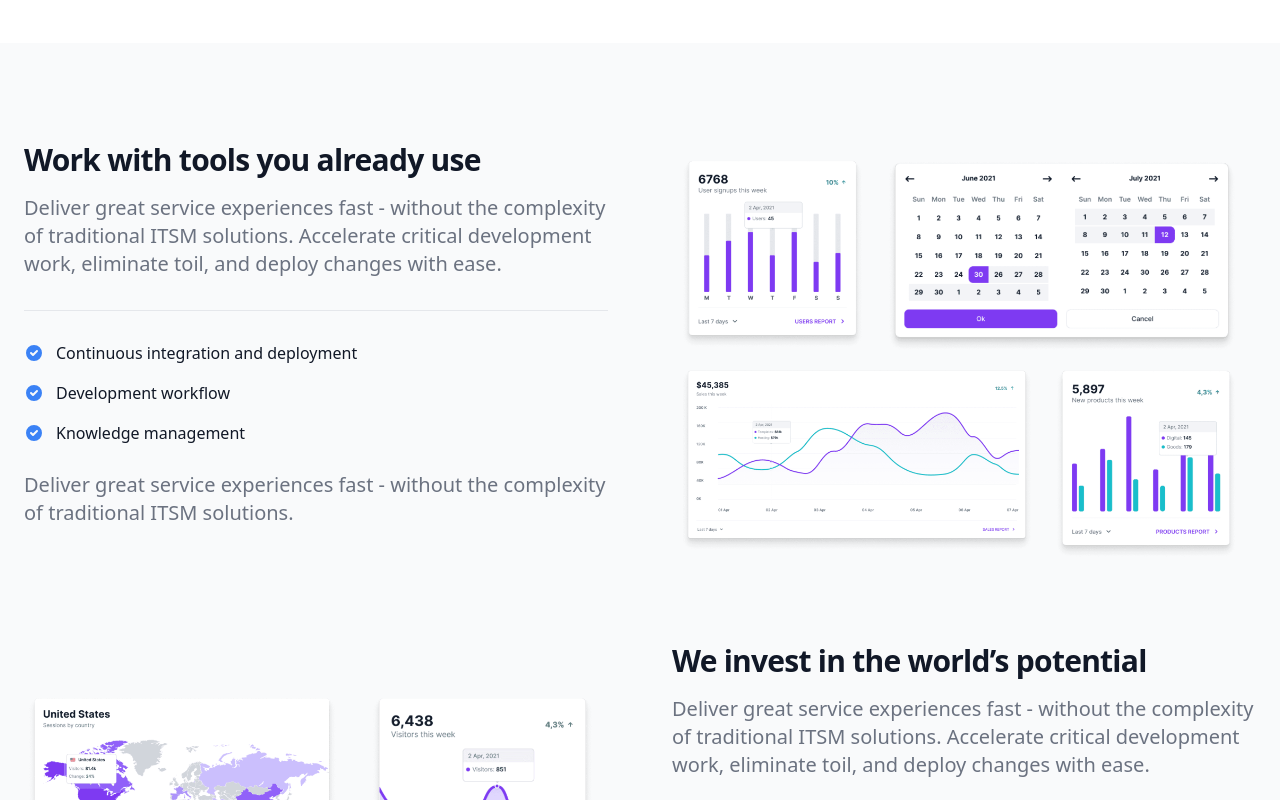
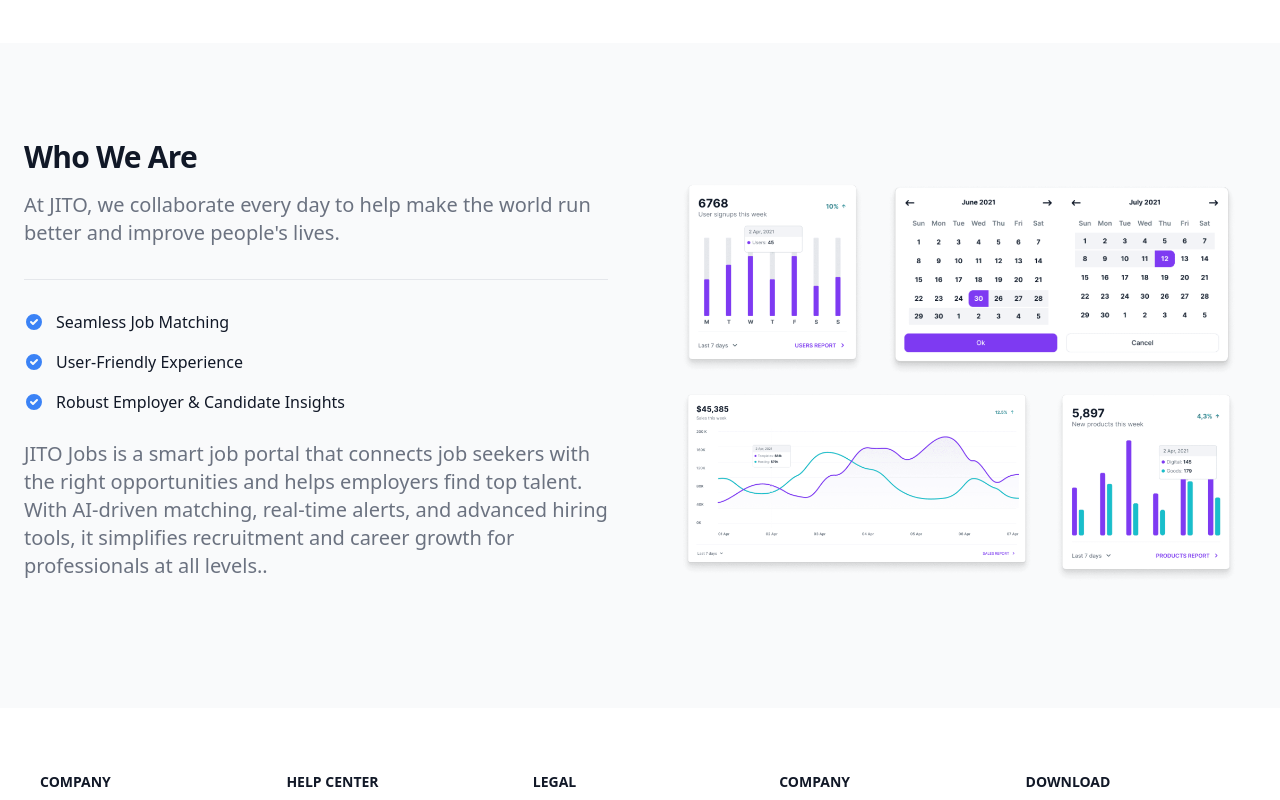
Before and after one commit to devapoorva/job-portal-frontend, a Next.js app: page / in a window 1280 px wide. Shown: the part 640-1440 px from the top of the page. Built offline with nearby package versions, Linux system fonts and the light colour scheme.

Commit message:
updated feature section

```diff
--- a/app/components/home/feature-section.tsx
+++ b/app/components/home/feature-section.tsx
@@ -13,11 +13,8 @@
                           whileInView={{ opacity: 1, x: 0 }}
                           transition={{ duration: 0.8, delay: 0.3, ease: "easeOut" }}
                                  className="text-gray-500 sm:text-lg dark:text-gray-400">
-                        <h2 className="mb-4 text-3xl font-extrabold tracking-tight text-gray-900 dark:text-white">Work
-                            with tools you already use</h2>
-                        <p className="mb-8 font-light lg:text-xl">Deliver great service experiences fast - without the
-                            complexity of traditional ITSM solutions. Accelerate critical development work, eliminate
-                            toil, and deploy changes with ease.</p>
+                        <h2 className="mb-4 text-3xl font-extrabold tracking-tight text-gray-900 dark:text-white">Who We Are</h2>
+                        <p className="mb-8 font-light lg:text-xl">At JITO, we collaborate every day to help make the world run better and improve people's lives.</p>
 
                         <ul role="list" className="pt-8 space-y-5 border-t border-gray-200 my-7 dark:border-gray-700">
                             <li className="flex space-x-3">
@@ -28,7 +25,7 @@
                                           d="M10 18a8 8 0 100-16 8 8 0 000 16zm3.707-9.293a1 1 0 00-1.414-1.414L9 10.586 7.707 9.293a1 1 0 00-1.414 1.414l2 2a1 1 0 001.414 0l4-4z"
                                           clipRule="evenodd"></path>
                                 </svg>
-                                <span className="text-base font-medium leading-tight text-gray-900 dark:text-white">Continuous integration and deployment</span>
+                                <span className="text-base font-medium leading-tight text-gray-900 dark:text-white">Seamless Job Matching</span>
                             </li>
                             <li className="flex space-x-3">
 
@@ -38,7 +35,7 @@
                                           d="M10 18a8 8 0 100-16 8 8 0 000 16zm3.707-9.293a1 1 0 00-1.414-1.414L9 10.586 7.707 9.293a1 1 0 00-1.414 1.414l2 2a1 1 0 001.414 0l4-4z"
                                           clipRule="evenodd"></path>
                                 </svg>
-                                <span className="text-base font-medium leading-tight text-gray-900 dark:text-white">Development workflow</span>
+                                <span className="text-base font-medium leading-tight text-gray-900 dark:text-white">User-Friendly Experience</span>
                             </li>
                             <li className="flex space-x-3">
 
@@ -48,11 +45,10 @@
                                           d="M10 18a8 8 0 100-16 8 8 0 000 16zm3.707-9.293a1 1 0 00-1.414-1.414L9 10.586 7.707 9.293a1 1 0 00-1.414 1.414l2 2a1 1 0 001.414 0l4-4z"
                                           clipRule="evenodd"></path>
                                 </svg>
-                                <span className="text-base font-medium leading-tight text-gray-900 dark:text-white">Knowledge management</span>
+                                <span className="text-base font-medium leading-tight text-gray-900 dark:text-white">Robust Employer & Candidate Insights</span>
                             </li>
                         </ul>
-                        <p className="mb-8 font-light lg:text-xl">Deliver great service experiences fast - without the
-                            complexity of traditional ITSM solutions.</p>
+                        <p className="mb-8 font-light lg:text-xl">JITO Jobs is a smart job portal that connects job seekers with the right opportunities and helps employers find top talent. With AI-driven matching, real-time alerts, and advanced hiring tools, it simplifies recruitment and career growth for professionals at all levels..</p>
                     </motion.div>
                     <motion.div initial={{ opacity: 0, x: "100%" }}
                          whileInView={{ opacity: 1, x: 0 }}
@@ -60,10 +56,8 @@
                         <Image className="hidden w-full mb-4 rounded-lg lg:mb-0 lg:flex" src={featureImg1}
                                alt="dashboard feature image"/>
                     </motion.div>
-
                 </div>
-
-                <div className="items-center gap-8 lg:grid lg:grid-cols-2 xl:gap-16">
+                {/* <div className="items-center gap-8 lg:grid lg:grid-cols-2 xl:gap-16">
                     <motion.div initial={{ opacity: 0, x: "-100%" }}
                          whileInView={{ opacity: 1, x: 0 }}
                          transition={{ duration: 0.8, delay: 0.3, ease: "easeOut" }}>
@@ -135,7 +129,7 @@
                         <p className="font-light lg:text-xl">Deliver great service experiences fast - without the
                             complexity of traditional ITSM solutions.</p>
                     </motion.div>
-                </div>
+                </div> */}
             </div>
         </section>
     )
```
